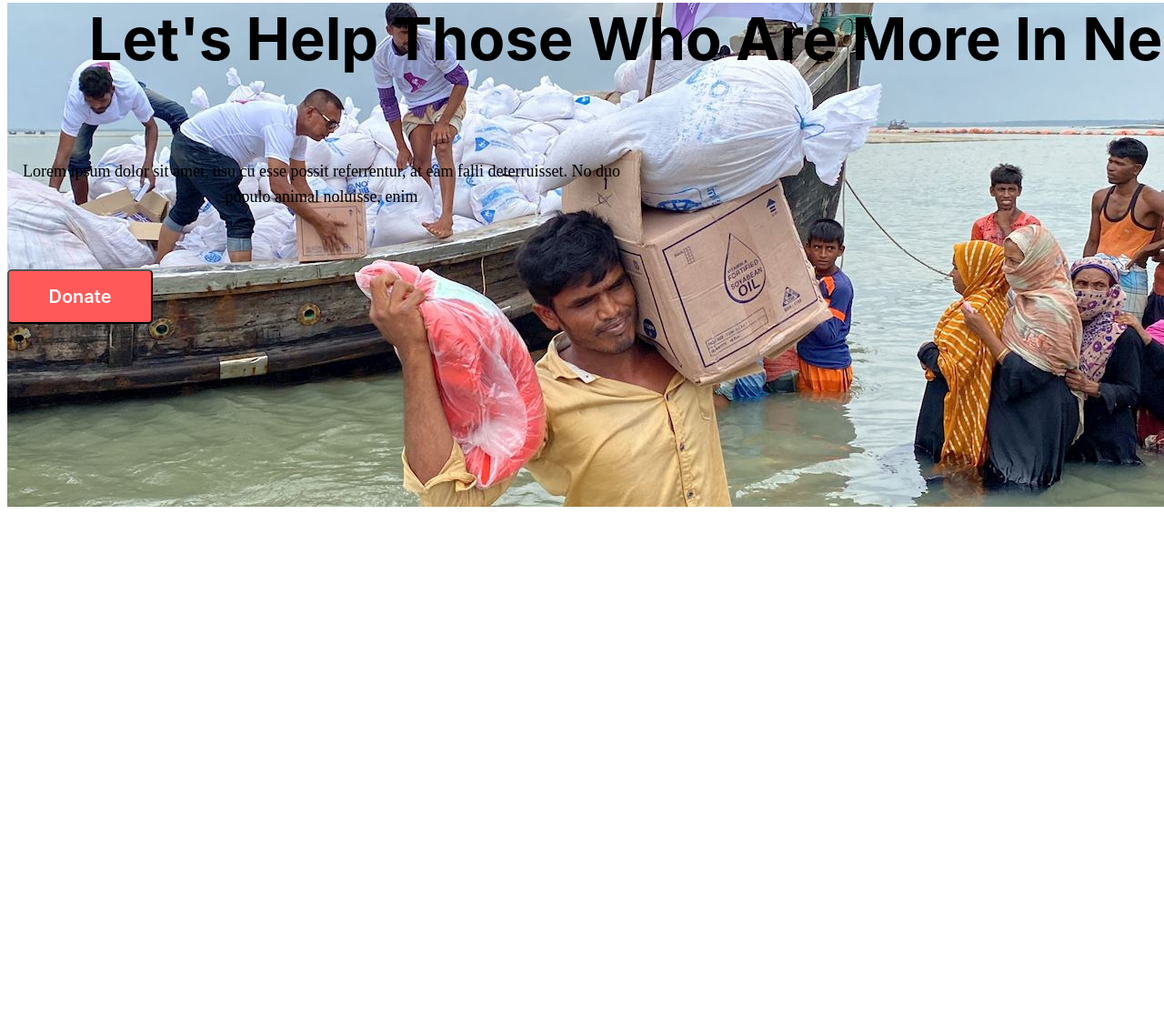
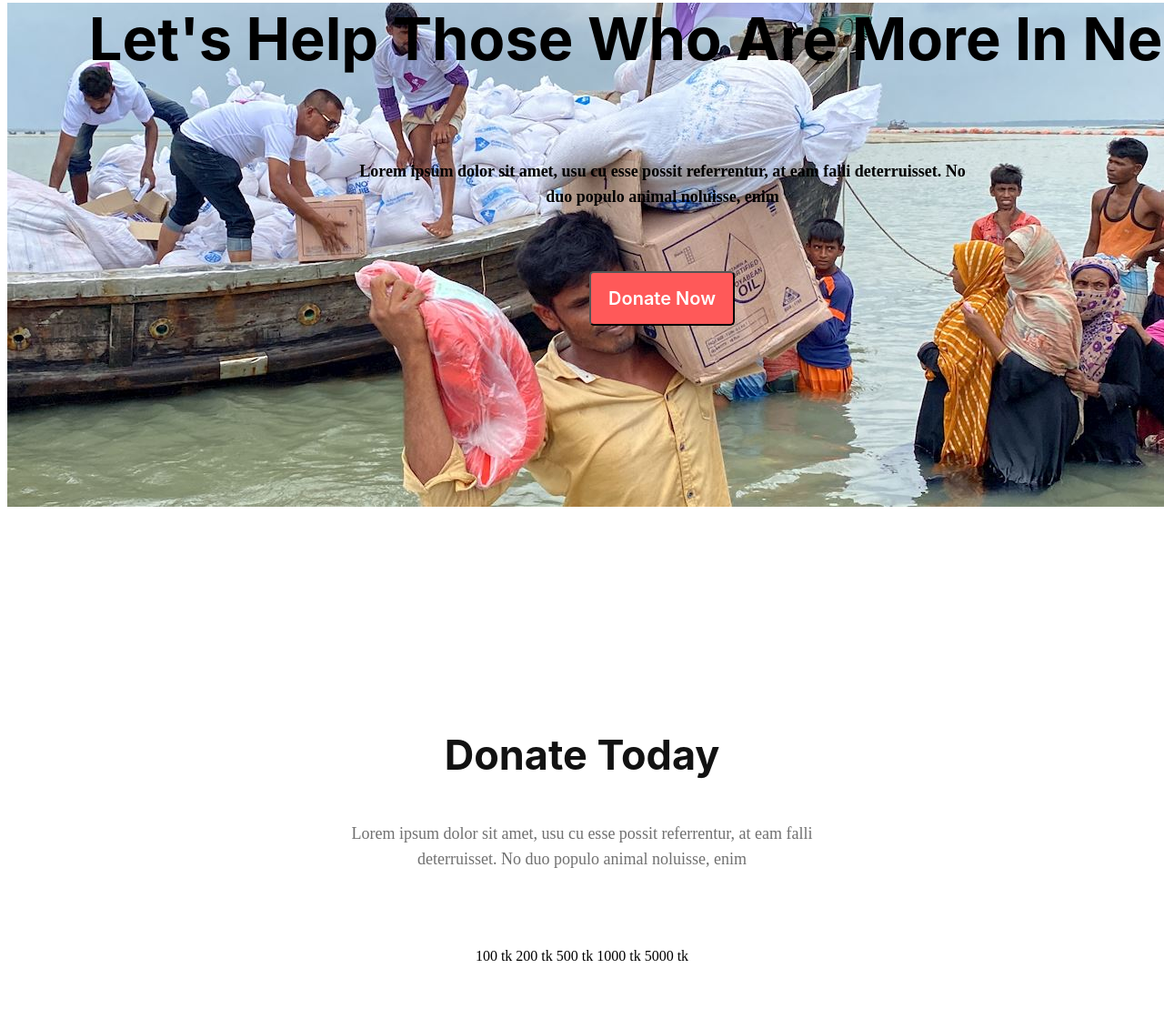
Before and after one commit to Meghla15/donate-protfolio, a plain HTML site: page index.html in a window 1280 px wide. Shown: the part 51-1160 px from the top of the page at 91% size. Before the commit the page ends 800 px from the top, so only its background shows below. Drawn offline with Linux system fonts and the light colour scheme.

Commit message:
adding style

```diff
--- a/index.html
+++ b/index.html
@@ -11,10 +11,24 @@
     <nav>
      <h1 class="nav-title">Let's Help Those Who Are More In Need</h1>
      <br>
-     <p class="nav-description">Lorem ipsum dolor sit amet, usu cu esse possit referrentur, at eam falli deterruisset. No duo populo animal noluisse, enim</p>
+     <p class="nav-description"><b>Lorem ipsum dolor sit amet, usu cu esse possit referrentur, at eam falli deterruisset. No duo populo animal noluisse, enim</b></p>
      <br>
-     <button class="btn-primary">Donate</button>
+     <button class="btn-primary">Donate Now</button>
    </nav>
  </header>
+
+  <main>
+    <section class="donate">
+      <h3 class="section-title">Donate Today</h3>
+      <p class="section-description">Lorem ipsum dolor sit amet, usu cu esse possit referrentur, at eam falli deterruisset. No duo populo animal noluisse, enim</p>
+      <br>
+      <div class="amount">
+        <p class="section-amount">100 tk 200 tk 500 tk 1000 tk 5000 tk</p>
+      </div>
+
+
+
+    </section>
+  </main>
 </body>
 </html>
--- a/styles/style.css
+++ b/styles/style.css
@@ -11,13 +11,14 @@
     background-repeat: no-repeat;
 
 }
-
+/* navigation style */
 .nav-title{
     color:black;
     text-align: center;
     font-family: Inter;
     font-size: 65px;
 `   font-weight: 700;
+
 }
 .nav-description{
     color:black;
@@ -27,7 +28,7 @@
     font-weight: 400;
     line-height: 28px;
     width: 691px;
-    margin-top: 20px;
+    margin:20px 375px ;
 }
 .btn-primary{
     margin-top: 30px;
@@ -44,5 +45,32 @@
    font-family: Inter;
    font-size: 20px;
    font-weight: 600;
+   margin:30px 640px 175px;
+
 
 }
+/* section style */
+.section-title{
+    color: #121212;
+    text-align: center;
+    font-family: Inter;
+    font-size: 45px;
+    font-weight: 700;
+    margin-top: 130px;
+}
+
+.section-description{
+    color: #707070;
+    text-align: center;
+    font-family: Poppins;
+    font-size: 18px;
+    font-weight: 400;
+    line-height: 28px;
+    margin:20px 375px ;
+}
+
+.amount{
+    display: flex;
+    justify-content: space-around;
+    padding: 30px;
+}
```
